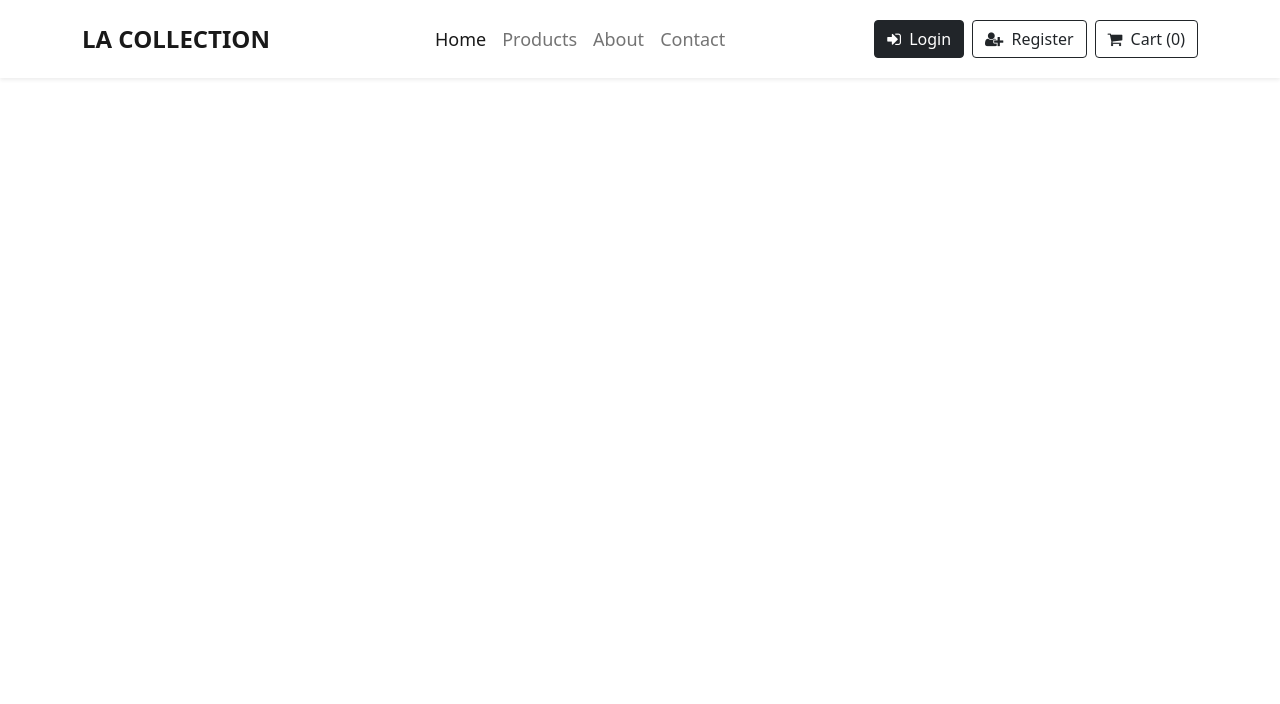
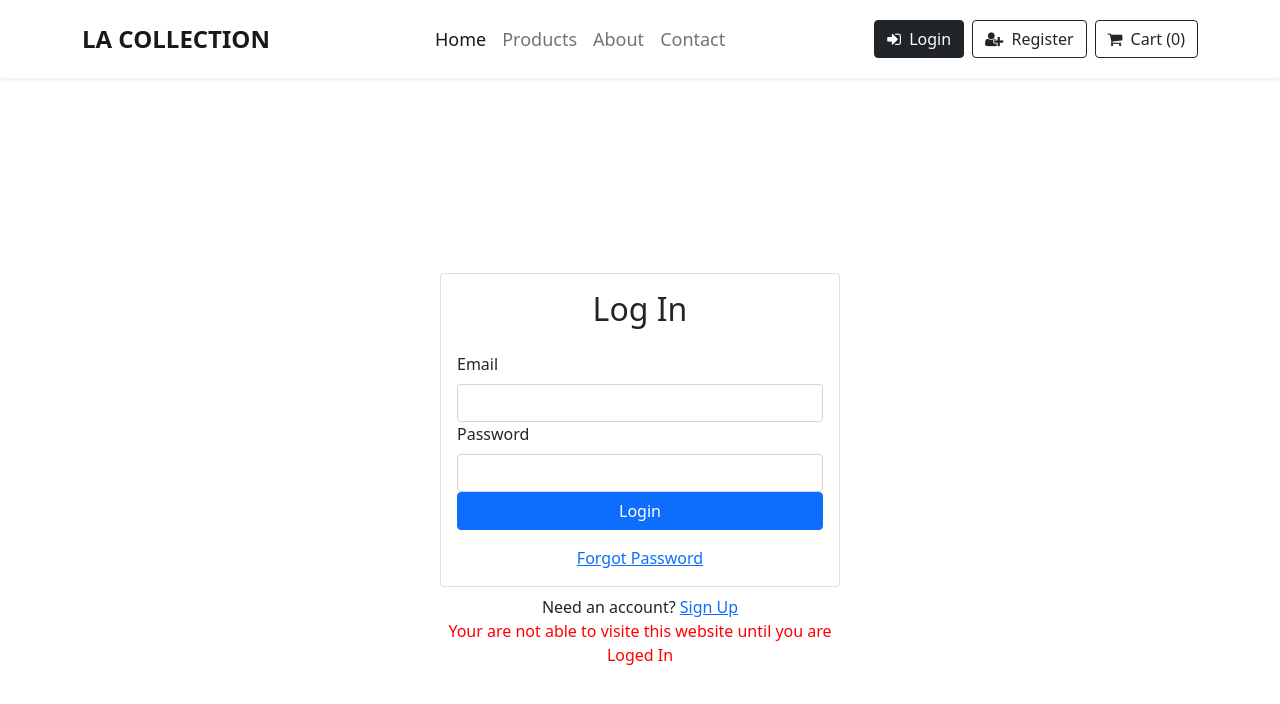
Before and after one commit to apurbu-sarder-apu/emart, a React (Create React App) app: page /login in a window 1280 px wide. Shown: the top 704 px of the page. Built offline with nearby package versions, Linux system fonts and the light colour scheme; no server answers.

Commit message:
Authentication with firebase

```diff
--- a/package.json
+++ b/package.json
@@ -8,13 +8,17 @@
     "@testing-library/user-event": "^13.5.0",
     "bootstrap": "^5.1.3",
     "cross-env": "^7.0.3",
+    "firebase": "^8.6.1",
     "font-awesome": "^4.7.0",
+    "formik": "^2.2.9",
     "react": "^17.0.2",
+    "react-bootstrap": "^2.1.1",
     "react-dom": "^17.0.2",
     "react-loading-skeleton": "^3.0.2",
     "react-redux": "^7.2.6",
     "react-router-dom": "^5.3.0",
     "react-scripts": "5.0.0",
+    "reactstrap": "^9.0.1",
     "redux": "^4.1.2",
     "web-vitals": "^2.1.2"
   },
--- a/src/App.js
+++ b/src/App.js
@@ -5,6 +5,9 @@
 import Products from "./component/Products";
 import Product from './component/Product';
 import Cart from './component/Cart';
+import Signup from './component/Signup';
+import Login from './component/Login';
+
 
 function App() {
   return (
@@ -15,6 +18,9 @@
         <Route exact path="/products" component={Products}/>
         <Route exact path="/products/:id" component={Product}/>
         <Route exact path="/cart" component={Cart}/>
+        <Route exact path="/signup" component={Signup}/>
+        <Route exact path="/login" component={Login}/>
+
 
       </Switch >
       </>
--- /dev/null
+++ b/src/component/Login.js
@@ -0,0 +1,67 @@
+import React, { useRef, useState } from "react"
+import { Form, Button, Card, Alert } from "react-bootstrap";
+import { useAuth } from "./context/AuthContext";
+import { Link, useHistory } from "react-router-dom"
+import { Container } from "reactstrap";
+
+
+export default function Login() {
+    const emailRef = useRef()
+    const passwordRef = useRef()
+    const login = useAuth()
+    const [error, setError ] = useState("")
+    const [loading, setLoading] = useState(false)
+    const history = useHistory()
+
+
+    async function handleSubmit(e) {
+        e.preventDefault()
+
+
+        try {
+            setError("")
+            setLoading(true)
+            await login(emailRef.current.value, passwordRef.current.value)
+            history.push("/")
+        } catch {
+            setError('Failed to login')
+        }
+        setLoading(false)
+
+    }
+
+    return (
+        <>
+                <Container className="d-flex align-items-center justify-content-center"
+    style={{ minHeight: "100vh" }}>
+      <div className="w-100" style={{ maxWidth: "400px" }}>
+            <Card>
+            <Card.Body>
+                <h2 className="text-center mb-4">Log In</h2>
+                {error && <Alert variant="danger">{error}</Alert>}
+                <Form onSubmit={handleSubmit}>
+                    <Form.Group id="email">
+                        <Form.Label>Email</Form.Label>
+                        <Form.Control type="email" ref={emailRef} required />
+                    </Form.Group>
+                    <Form.Group id="password">
+                        <Form.Label>Password</Form.Label>
+                        <Form.Control type="password" ref={passwordRef} required />
+                    </Form.Group>
+                    <Button disabled={loading} className="w-100" type="submit">Login</Button>
+                </Form>
+                <div className="w-100 text-center mt-3">
+                    <Link to="/forgot-password">Forgot Password</Link>
+                </div>
+            </Card.Body>
+            </Card>
+            <div className="w-100 text-center mt-2">
+                Need an account? <Link to="/signup">Sign Up</Link>
+                <p style={{color:'red'}}>Your are not able to visite this website until you are Loged In</p>
+            </div>
+      </div>
+      </Container>
+
+        </>
+    )
+}
--- a/src/component/Navbar.jsx
+++ b/src/component/Navbar.jsx
@@ -39,7 +39,7 @@
                                 <i className='fa fa-sign-in me-1 '/> Login
                             </NavLink>
 
-                            <NavLink to="/register" className="btn btn-outline-dark ms-2">
+                            <NavLink to="/signup" className="btn btn-outline-dark ms-2">
                                 <i className='fa fa-user-plus me-1 '/> Register
                             </NavLink>
 
--- /dev/null
+++ b/src/component/Signup.js
@@ -0,0 +1,71 @@
+import React, { useRef, useState } from "react"
+import { Form, Button, Card, Alert } from "react-bootstrap";
+import { useAuth } from "./context/AuthContext"
+import { Link, useHistory } from "react-router-dom"
+import { Container } from "reactstrap";
+
+
+export default function Signup() {
+    const emailRef = useRef()
+    const passwordRef = useRef()
+    const passwordConfirmRef = useRef()
+    const signup = useAuth()
+    const [error, setError] = useState("")
+    const [loading, setLoading] = useState(false)
+    const history = useHistory()
+
+
+
+    async function handleSubmit(e) {
+        e.preventDefault()
+
+        if (passwordRef.current.value !==
+            passwordConfirmRef.current.value) {
+            return setError('Password do not match')
+        }
+        try {
+            setError("")
+            setLoading(true)
+            await signup(emailRef.current.value, passwordRef.current.value)
+            history.push("/")
+        } catch {
+            setError('Failed to create an account')
+        }
+        setLoading(false)
+
+    }
+
+    return (
+        <>
+            <Container className="d-flex align-items-center justify-content-center"
+                style={{ minHeight: "100vh" }}>
+                <div className="w-100" style={{ maxWidth: "400px" }}>
+                    <Card>
+                        <Card.Body>
+                            <h2 className="text-center mb-4">Sign Up</h2>
+                            {error && <Alert variant="danger">{error}</Alert>}
+                            <Form onSubmit={handleSubmit}>
+                                <Form.Group id="email">
+                                    <Form.Label>Email</Form.Label>
+                                    <Form.Control type="email" ref={emailRef} required />
+                                </Form.Group>
+                                <Form.Group id="password">
+                                    <Form.Label>Password</Form.Label>
+                                    <Form.Control type="password" ref={passwordRef} required />
+                                </Form.Group>
+                                <Form.Group id="password-confirm">
+                                    <Form.Label>Password Confirm</Form.Label>
+                                    <Form.Control type="password" ref={passwordConfirmRef} required />
+                                </Form.Group>
+                                <Button disabled={loading} className="w-100" type="submit">Sign Up</Button>
+                            </Form>
+                        </Card.Body>
+                    </Card>
+                    <div className="w-100 text-center mt-2">
+                        Already have an account? <Link to="/login">Login</Link>
+                    </div>
+                </div>
+            </Container>
+        </>
+    )
+}
--- /dev/null
+++ b/src/component/context/AuthContext.js
@@ -0,0 +1,55 @@
+import React, {useContext, useState, useEffect} from 'react';
+import {auth} from '../../firebase';
+
+
+const AuthContext = React.createContext()
+
+
+export function useAuth() {
+    return useContext(AuthContext)
+}
+
+export function AuthProvider({ children }) {
+    const [currentUser, setCurrentUser] = useState()
+    const [loading, setLoading] = useState(true)
+
+    function signup(email, password) {
+        return auth.createUserWithEmailAndPassword(email, password)
+    }
+
+        function login(email, password) {
+        return auth.signInWithEmailAndPassword(email, password)
+    }
+
+    function logout() {
+        return auth.signOut()
+    }
+
+    function resetPassword(email) {
+        return auth.sendPasswordResetEmail(email)
+    }
+
+    useEffect(() => {
+        const unsubsccribe = auth.onAuthStateChanged(user => {
+            setCurrentUser(user)
+            setLoading(false)
+    })
+
+    return unsubsccribe
+    }, [])
+
+
+
+    const value = {
+        currentUser,
+        login,
+        signup,
+        logout,
+        resetPassword
+    }
+    return (
+            <AuthContext.Provider value={value}>
+                {!loading && children}
+            </AuthContext.Provider>
+    )
+}
--- /dev/null
+++ b/src/firebase.js
@@ -0,0 +1,16 @@
+import firebase from "firebase/app"
+import "firebase/auth"
+
+const app = firebase.initializeApp({
+    apiKey: process.env.REACT_APP_FIREBASE_API_KEY,
+    authDomain: process.env.REACT_APP_FIREBASE_AUTH_DOMAIN,
+    databaseURL: process.env.REACT_APP_FIREBASE_DATABASE_URL,
+    projectId: process.env.REACT_APP_FIREBASE_PROJECT_ID,
+    storageBucket: process.env.REACT_APP_FIREBASE_STORAGE_BUCKET,
+    messagingSenderId: process.env.REACT_APP_FIREBASE_MESSAGING_SENDER_ID,
+    appId: process.env.REACT_APP_FIREBASE_APP_ID,
+    measurementId: process.env.REACT_APP_FIREBASE_MEASUREMENT_ID
+})
+
+export const auth = app.auth()
+export default app;
--- a/src/redux/reducer/handleCart.js
+++ b/src/redux/reducer/handleCart.js
@@ -25,7 +25,7 @@
             case "DELITEM":
                 const exist1 = state.find((x)=> x.id === product.id);
                 if(exist1.qty === 1){
-                    return state.filter((x) => x.id != exist1.id);
+                    return state.filter((x) => x.id !== exist1.id);
                 } else {
                     return state.map((x)=>
                     x.id === product.id?{...x, qty: x.qty-1}:x
```
Also changed, not shown: 1 other file (tests, documents, lock files or other folders).
